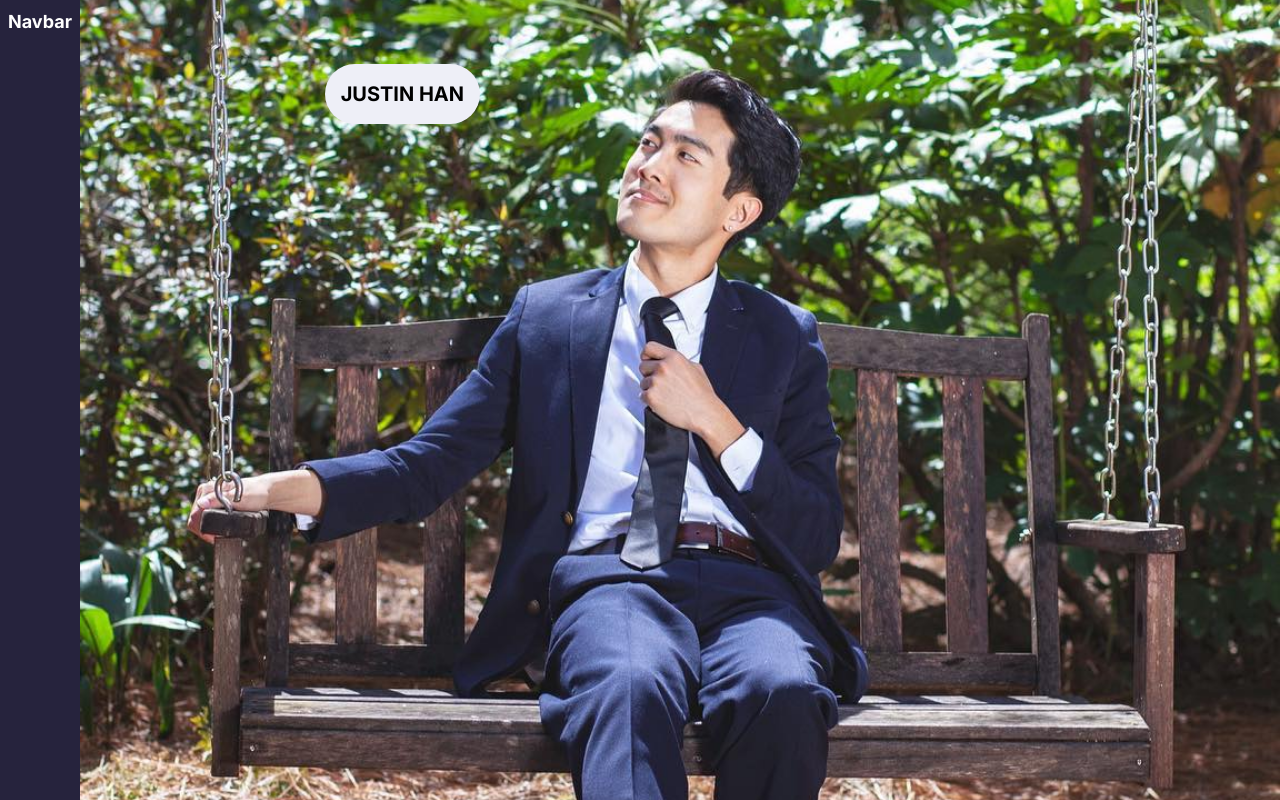
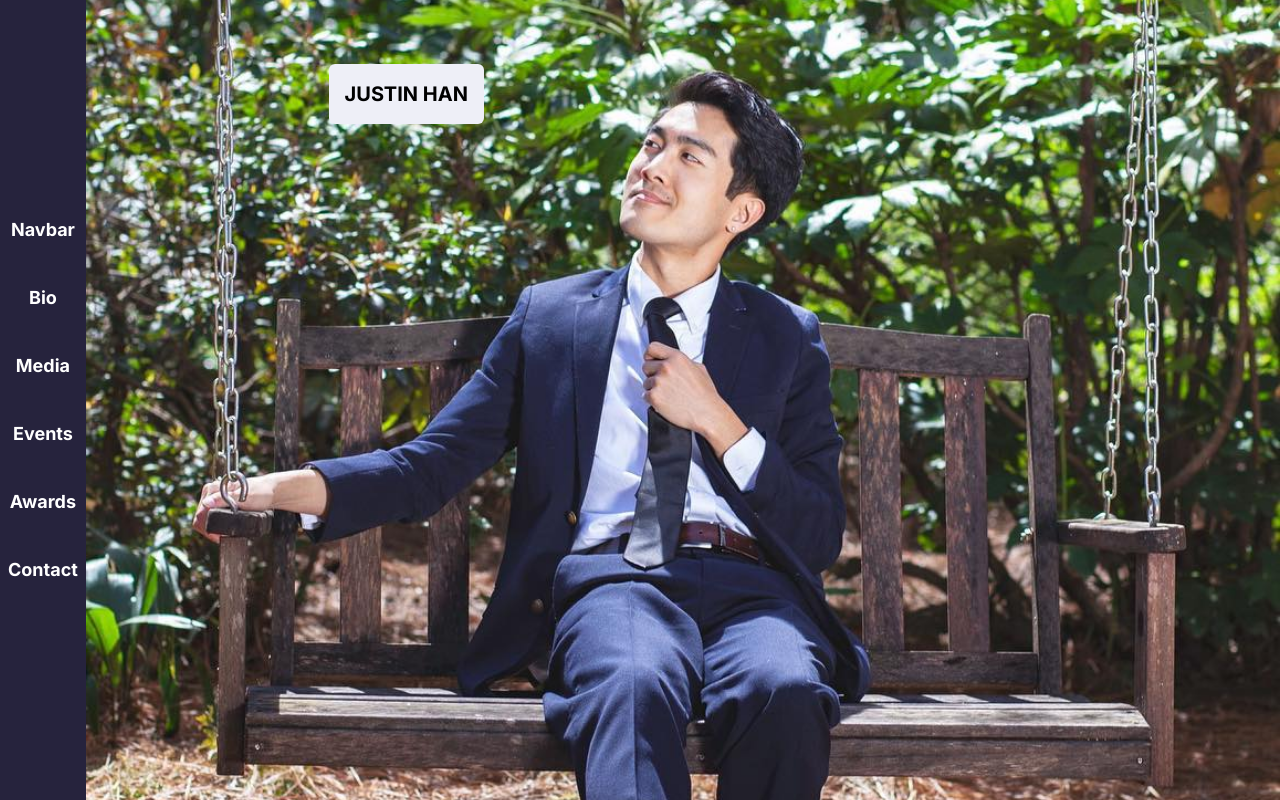
Before and after one commit to mzsellem/justin-han, a Next.js app: page / in a window 1280 px wide. Built offline with nearby package versions, Linux system fonts and the light colour scheme.

Commit message:
add navbar buttons, no function

```diff
--- a/app/intro/intro.tsx
+++ b/app/intro/intro.tsx
@@ -2,7 +2,7 @@ export default function Intro() {
   return (
    <>
     <main>
-        <h1 className="font-bold text-xl p-4 z-5 rounded-full bg-grey">JUSTIN HAN</h1>
+        <h1 className="font-bold text-xl p-4 z-5 rounded-md bg-grey">JUSTIN HAN</h1>
     </main>
    </>
   )
--- a/app/navbar/navbar.tsx
+++ b/app/navbar/navbar.tsx
@@ -2,10 +2,13 @@ export default function NavBar() {
     return (
         <>
             <div>
-                <div className="bg-bluesuit text-white h-screen w-full p-2">
-                    {/* Navbar content goes here */}
-                    <p className="md:text-lg text-sm font-bold">Navbar</p>
-                        {/* Add links or other navigation items */}
+                <div className="md:text-lg text-sm font-bold space-y-10 bg-bluesuit text-white h-screen w-full p-2 flex flex-col justify-center">
+                    <button>Navbar</button>
+                    <button>Bio</button>
+                    <button>Media</button>
+                    <button>Events</button>
+                    <button>Awards</button>
+                    <button>Contact</button>
                 </div>
             </div>
         </>
```
